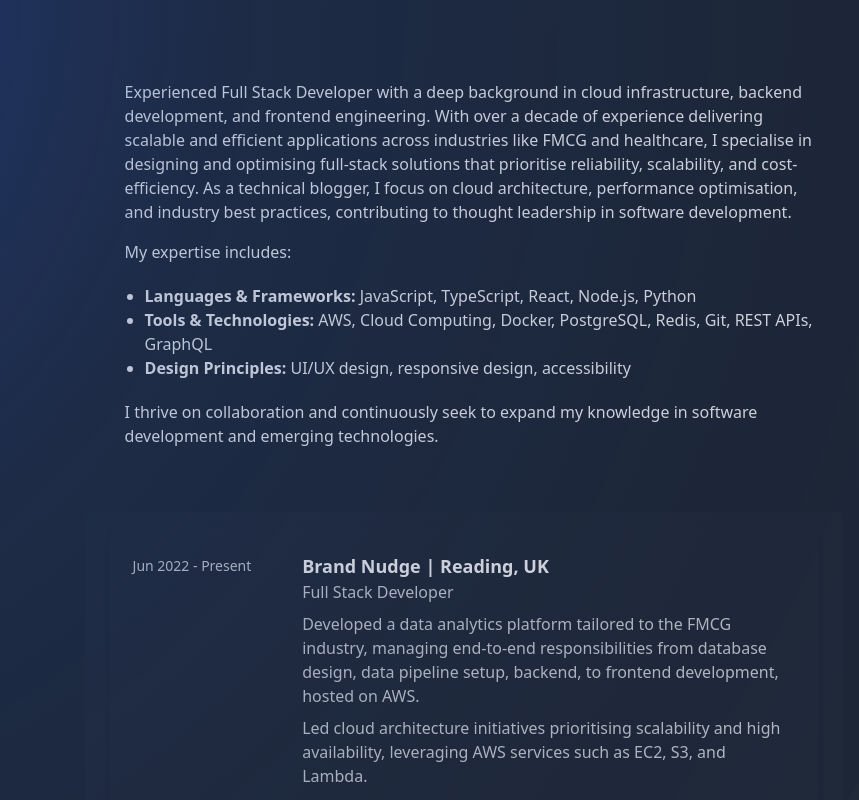
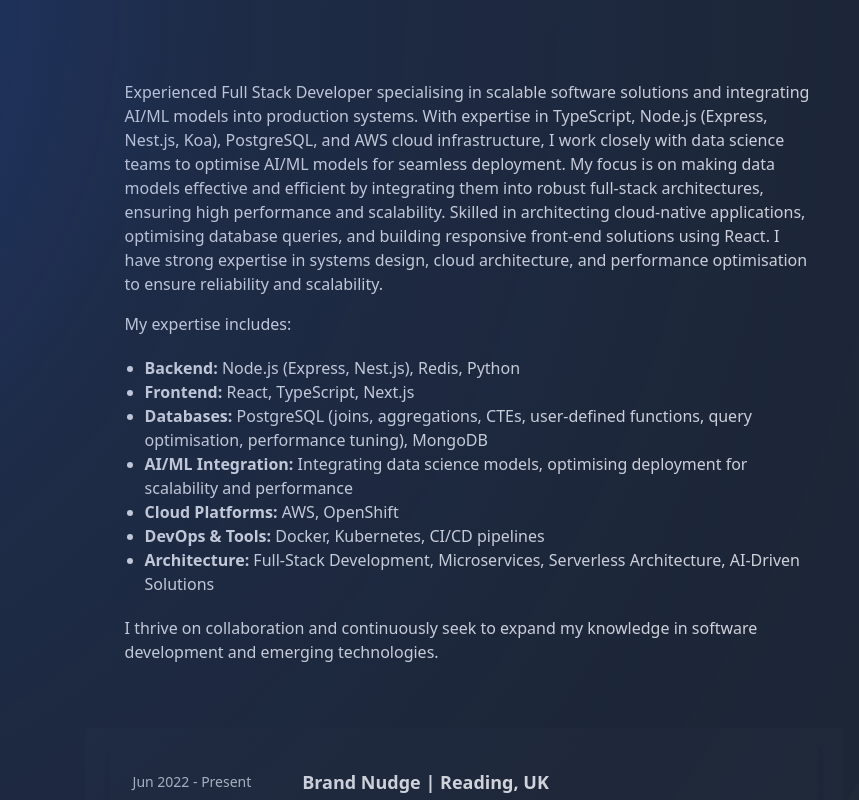
Before and after one commit to kinghochin/kinghochin.github.io, a plain HTML site: page index.html in a window 1280 px wide. Shown: the full height of the page, 421-1280 px from the left. Drawn offline with nearby package versions, Linux system fonts and the light colour scheme.

Commit message:
Update index.html

```diff
--- a/index.html
+++ b/index.html
@@ -229,12 +229,16 @@
 
             <div class="p-10">
                 <section id="about" class="mt-10 mb-20 pl-4">
-                    <p>Experienced Full Stack Developer with a deep background in cloud infrastructure, backend development, and frontend engineering. With over a decade of experience delivering scalable and efficient applications across industries like FMCG and healthcare, I specialise in designing and optimising full-stack solutions that prioritise reliability, scalability, and cost-efficiency. As a technical blogger, I focus on cloud architecture, performance optimisation, and industry best practices, contributing to thought leadership in software development.</p>
+                    <p>Experienced Full Stack Developer specialising in scalable software solutions and integrating AI/ML models into production systems. With expertise in TypeScript, Node.js (Express, Nest.js, Koa), PostgreSQL, and AWS cloud infrastructure, I work closely with data science teams to optimise AI/ML models for seamless deployment. My focus is on making data models effective and efficient by integrating them into robust full-stack architectures, ensuring high performance and scalability. Skilled in architecting cloud-native applications, optimising database queries, and building responsive front-end solutions using React. I have strong expertise in systems design, cloud architecture, and performance optimisation to ensure reliability and scalability.</p>
                     <p class="mt-4">My expertise includes:</p>
                     <ul class="list-disc ml-5 mt-5">
-                        <li><strong>Languages & Frameworks:</strong> JavaScript, TypeScript, React, Node.js, Python</li>
-                        <li><strong>Tools & Technologies:</strong> AWS, Cloud Computing, Docker, PostgreSQL, Redis, Git, REST APIs, GraphQL</li>
-                        <li><strong>Design Principles:</strong> UI/UX design, responsive design, accessibility</li>
+                        <li><strong>Backend:</strong> Node.js (Express, Nest.js), Redis, Python</li>
+                        <li><strong>Frontend:</strong> React, TypeScript, Next.js</li>
+                        <li><strong>Databases:</strong> PostgreSQL (joins, aggregations, CTEs, user-defined functions, query optimisation, performance tuning), MongoDB</li>
+                        <li><strong>AI/ML Integration:</strong> Integrating data science models, optimising deployment for scalability and performance</li>
+                        <li><strong>Cloud Platforms:</strong> AWS, OpenShift</li>
+                        <li><strong>DevOps & Tools:</strong> Docker, Kubernetes, CI/CD pipelines</li>
+                        <li><strong>Architecture:</strong> Full-Stack Development, Microservices, Serverless Architecture, AI-Driven Solutions</li>
                     </ul>
                     <p class="mt-5">I thrive on collaboration and continuously seek to expand my knowledge in software development and emerging technologies.</p>
                 </section>
@@ -256,10 +260,13 @@
                                 <div class="col-span-6 pb-5">
                                     <h3 class="text-lg font-semibold text-white">Brand Nudge | Reading, UK</h3>
                                     <p class="text-md font-medium text-gray-300">Full Stack Developer</p>
-                                    <p class="mt-2 text-gray-300">Developed a data analytics platform tailored to the FMCG industry, managing end-to-end responsibilities from database design, data pipeline setup, backend, to frontend development, hosted on AWS.</p>
-                                    <p class="mt-2 text-gray-300">Led cloud architecture initiatives prioritising scalability and high availability, leveraging AWS services such as EC2, S3, and Lambda.</p>
-                                    <p class="mt-2 text-gray-300">Built full-stack features using TypeScript, React, Node.js, PostgreSQL, and Redis, creating a seamless integration across the stack.</p>
-                                    <p class="mt-2 text-gray-300">Enhanced application performance by implementing efficient caching solutions, optimising cloud infrastructure, and automating deployment processes to reduce manual intervention.</p>
+                                    <p class="mt-2 text-gray-300">Collaborated with the data science team to integrate AI/ML models into production systems, optimising deployment for performance and scalability.</p>
+                                    <p class="mt-2 text-gray-300">Focused on publishing AI/ML models to ensure seamless integration into web applications, balancing efficiency and system effectiveness.</p>
+                                    <p class="mt-2 text-gray-300">Built scalable APIs and backend services using Node.js and TypeScript, integrating AI-driven features with React and backend systems.</p>
+                                    <p class="mt-2 text-gray-300">Designed and optimised complex PostgreSQL queries, including joins, aggregations, and CTEs, enabling real-time AI-driven insights and analytics.</p>
+                                    <p class="mt-2 text-gray-300">Architected and implemented cloud infrastructure on AWS (EC2, S3, Lambda) to support scalable AI-powered applications.</p>
+                                    <p class="mt-2 text-gray-300">Led the development of AI-driven features, improving user engagement and performance by integrating machine learning models into web applications.</p>
+                                    <p class="mt-2 text-gray-300">Enhanced system efficiency by implementing caching solutions, optimising database queries, and streamlining data processing pipelines.</p>
                                     <!-- Skill Tags -->
                                     <div class="skills flex flex-wrap gap-2 mt-4">
                                         <span class="tag bg-teal-400/10 rounded-full px-3 py-1 text-xs font-medium text-teal-300">JavaScript</span>
```
